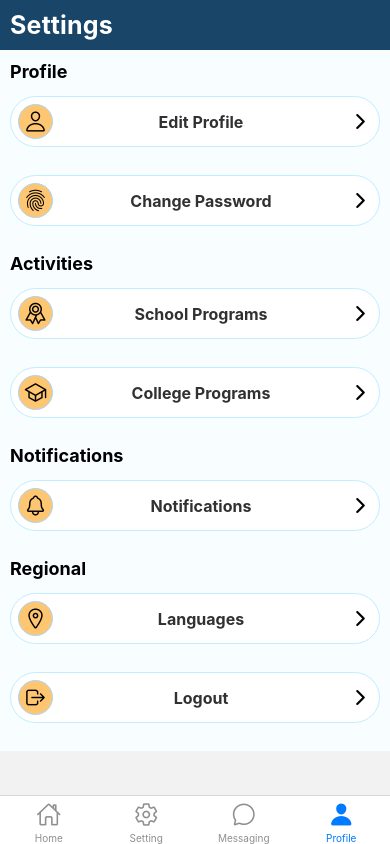
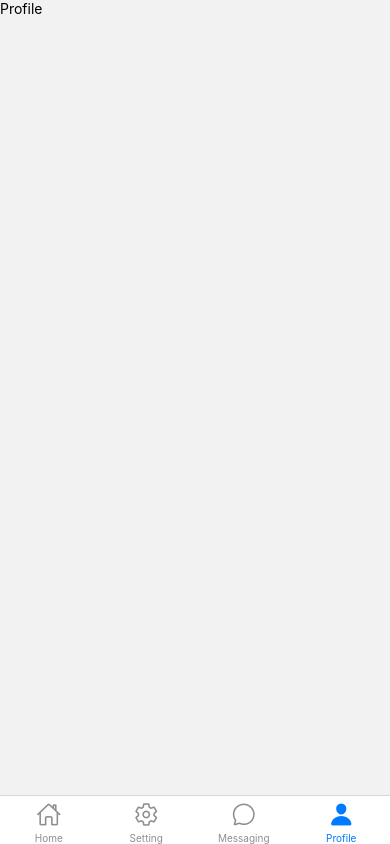
Before and after one commit to SambhajiShinde1234/School-Staff-App, a React Native app: screen /Profile in a window 390 px wide. Built offline with nearby package versions, Linux system fonts and the light colour scheme.

Commit message:
update settings screens

```diff
--- a/App.js
+++ b/App.js
@@ -6,14 +6,7 @@ import { Ionicons } from '@expo/vector-icons'; // Import Ionicons from @expo/vec
 import Home from './src/Screens/Home/Home';
 import Setting from './src/Screens/Setting/Setting'
 import Meassaging from './src/Screens/Messaging/Messaging'
-
-function ProfileScreen() {
-  return (
-    <View style={{ flex: 1, justifyContent: 'center', alignItems: 'center' }}>
-      <Text>Profile!</Text>
-    </View>
-  );
-}
+import Profile from './src/Screens/Profile/Profile';
 
 const Tab = createBottomTabNavigator();
 
@@ -41,7 +34,7 @@ export default function App() {
         <Tab.Screen name="Home" component={Home} />
         <Tab.Screen name="Setting" component={Setting} />
         <Tab.Screen name="Messaging" component={Meassaging} />
-        <Tab.Screen name="Profile" component={Setting} />
+        <Tab.Screen name="Profile" component={Profile} />
       </Tab.Navigator>
     </NavigationContainer>
   );
--- a/src/Screens/Messaging/Messaging.jsx
+++ b/src/Screens/Messaging/Messaging.jsx
@@ -18,29 +18,15 @@ const SettingView = ({leftIconName, title, rightIconName}) => {
     )
 }
 
-const Meassaging = () => {
+const Messaging = () => {
   return (
     <>
-        <Text style={styles.settingText}>Meassaging</Text>
+        <Text style={styles.settingText}>Messages</Text>
         <ScrollView
           contentContainerStyle={styles.scrollViewContent}
           showsVerticalScrollIndicator={false}
         >
-        <Text style={styles.heading}>Profile</Text>
-        <SettingView leftIconName='person-outline' title='Edit Profile' rightIconName='chevron-forward-outline' />
-        <SettingView leftIconName='finger-print-outline' title='Change Password' rightIconName='chevron-forward-outline' />
 
-        <Text style={styles.heading}>Activities</Text>
-        <SettingView leftIconName='ribbon-outline' title='School Programs' rightIconName='chevron-forward-outline' />
-        <SettingView leftIconName='school-outline' title='College Programs' rightIconName='chevron-forward-outline' />
-
-
-        <Text style={styles.heading}>Notifications</Text>
-        <SettingView leftIconName='notifications-outline' title='Notifications' rightIconName='chevron-forward-outline' />
-
-        <Text style={styles.heading}>Regional</Text>
-        <SettingView leftIconName='location-outline' title='Languages' rightIconName='chevron-forward-outline' />
-        <SettingView leftIconName='log-out-outline' title='Logout' rightIconName='chevron-forward-outline' />
     </ScrollView>
     </>
 
@@ -50,19 +36,15 @@ const Meassaging = () => {
 const styles = StyleSheet.create({
     settingText: {
         color: '#FFF',
-        fontSize: 25,
+        fontSize: 20,
         letterSpacing: 0.2,
-        fontWeight: 'bold',
         backgroundColor: '#194569',
         padding: 10,
-
-
     },
     heading: {
-        fontSize: 18,
+        fontSize: 16,
         lineHeight: 19,
         marginBottom: 15,
-        fontWeight: 'bold'
     },
     scrollViewContent: {
         minHeight: 700,
@@ -90,14 +72,13 @@ const styles = StyleSheet.create({
         borderWidth: 1,
         borderColor: '#C0EDFF',
         backgroundColor: '#FFF',
-        padding: 7,
+        padding: 3,
         borderRadius: 50
     },
     titles: {
-        fontSize: 16,
-        fontWeight: 'bold',
+        fontSize: 15,
         color: '#313131',
     }
 });
 
-export default Meassaging
+export default Messaging
--- /dev/null
+++ b/src/Screens/Profile/Profile.jsx
@@ -0,0 +1,9 @@
+import React from 'react'
+import { Text } from 'react-native'
+function Profile() {
+  return (
+    <Text>Profile</Text>
+  )
+}
+
+export default Profile
--- a/src/Screens/Setting/Setting.jsx
+++ b/src/Screens/Setting/Setting.jsx
@@ -51,19 +51,15 @@ const Setting = () => {
 const styles = StyleSheet.create({
     settingText: {
         color: '#FFF',
-        fontSize: 25,
+        fontSize: 20,
         letterSpacing: 0.2,
-        fontWeight: 'bold',
         backgroundColor: '#194569',
         padding: 10,
-
-
     },
     heading: {
-        fontSize: 18,
+        fontSize: 16,
         lineHeight: 19,
         marginBottom: 15,
-        fontWeight: 'bold'
     },
     scrollViewContent: {
         minHeight: 700,
@@ -74,13 +70,12 @@ const styles = StyleSheet.create({
     iconHolder: {
         borderWidth: 1,
         borderColor: '#A5D6FF',
-        borderRadius: 50,
+        borderRadius: 5,
         width: 35,
         height: 35,
         display: 'flex',
         justifyContent: 'center',
         alignItems: 'center',
-        backgroundColor: '#FFC672'
     },
     container: {
         display: 'flex',
@@ -88,15 +83,14 @@ const styles = StyleSheet.create({
         justifyContent: 'space-between',
         alignItems: 'center',
         marginBottom: 28,
-        borderWidth: 1,
-        borderColor: '#C0EDFF',
+        borderWidth: 2,
+        borderColor: '#FFF',
         backgroundColor: '#FFF',
-        padding: 7,
-        borderRadius: 50
+        padding: 10,
+        borderRadius: 5
     },
     titles: {
-        fontSize: 16,
-        fontWeight: 'bold',
+        fontSize: 15,
         color: '#313131',
     }
 });
```
Also changed, not shown: src/DummyData/ProfileData.js (added, +43 -0 lines).
